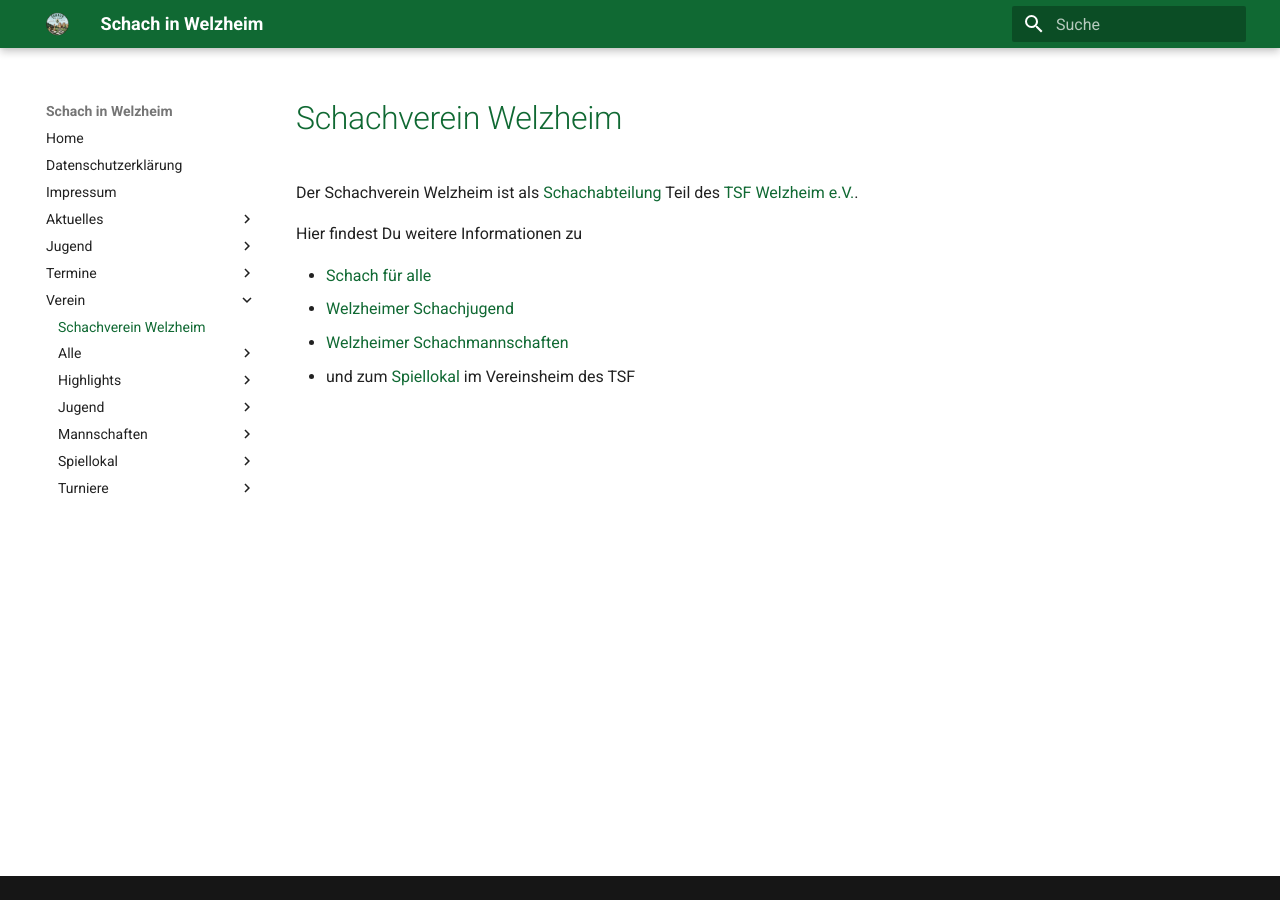
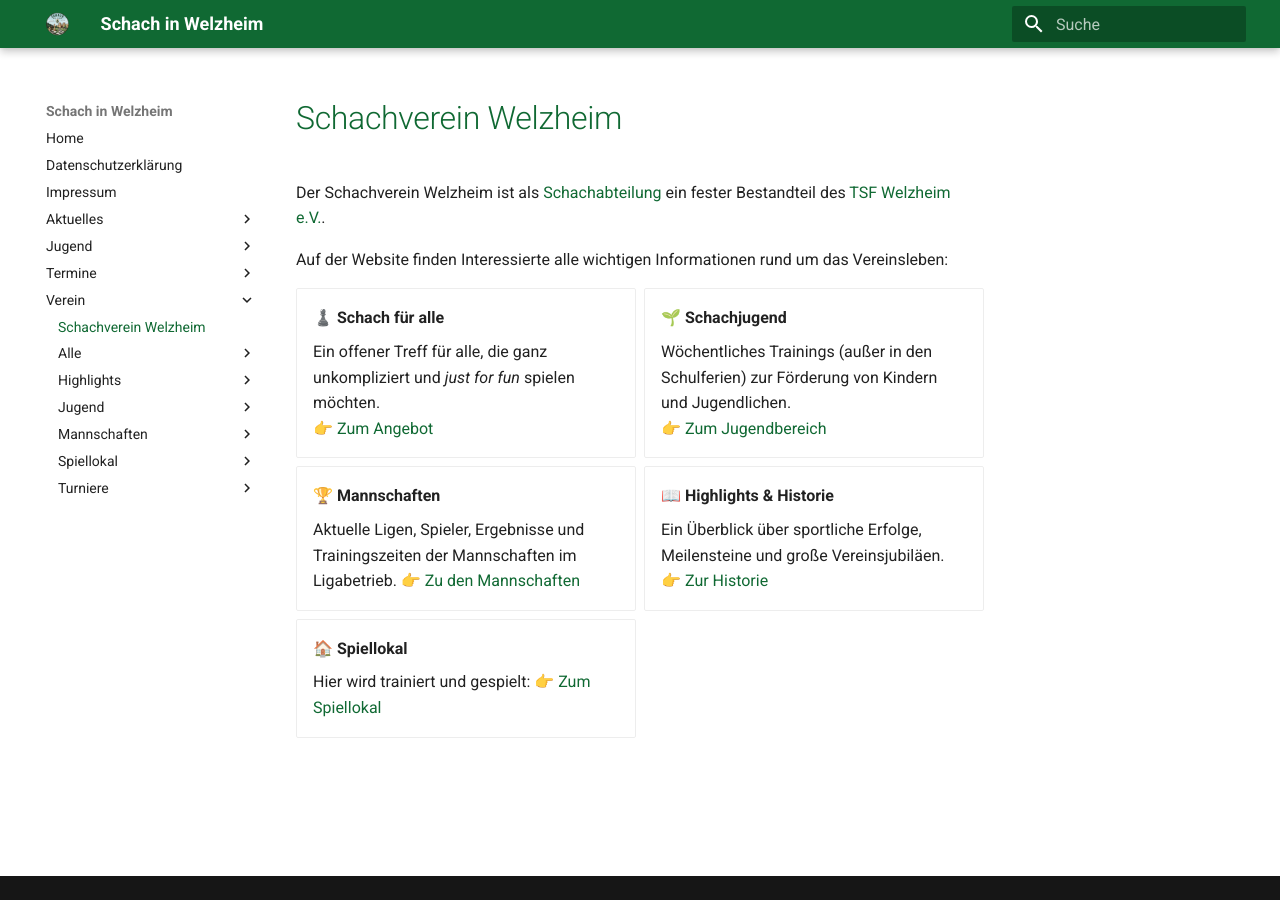
Before and after one commit to schachwelzheim/schachwelzheim, an MkDocs documentation site: the page built from docs/verein/index.md, in a window 1280 px wide. Built offline with MkDocs 1.6.1 and Material for MkDocs 9.7.7, drawn with Linux system fonts in a browser that asks for light colours.

Commit message:
Revise Schachverein Welzheim index page content
Updated the content and structure of the Schachverein Welzheim page to enhance clarity and presentation.

```diff
--- a/docs/verein/index.md
+++ b/docs/verein/index.md
@@ -1,12 +1,34 @@
 # Schachverein Welzheim
 
-Der Schachverein Welzheim ist als
-[Schachabteilung](https://www.tsfwelzheim.de/abteilungen/schach/) Teil des
-[TSF Welzheim e.V.](https://www.tsfwelzheim.de).
+Der Schachverein Welzheim ist als [Schachabteilung](https://www.tsfwelzheim.de/abteilungen/schach/) ein fester Bestandteil des [TSF Welzheim e.V.](https://www.tsfwelzheim.de).
 
-Hier findest Du weitere Informationen zu
+Auf der Website finden Interessierte alle wichtigen Informationen rund um das Vereinsleben:
 
-* [Schach für alle](./alle)
-* [Welzheimer Schachjugend](./jugend)
-* [Welzheimer Schachmannschaften](./mannschaften)
-* und zum [Spiellokal](./spiellokal) im Vereinsheim des TSF
+<div class="grid cards" markdown>
+
+-   __♟️ Schach für alle__
+
+    Ein offener Treff für alle, die ganz unkompliziert und *just for fun* spielen möchten.
+    👉 [Zum Angebot](./alle)
+
+-   __🌱 Schachjugend__
+
+    Wöchentliches Trainings (außer in den Schulferien) zur Förderung von Kindern und Jugendlichen.
+    👉 [Zum Jugendbereich](./jugend)
+
+-   __🏆 Mannschaften__
+
+    Aktuelle Ligen, Spieler, Ergebnisse und Trainingszeiten der Mannschaften im Ligabetrieb.
+    👉 [Zu den Mannschaften](./mannschaften)
+
+-   __📖 Highlights & Historie__
+
+    Ein Überblick über sportliche Erfolge, Meilensteine und große Vereinsjubiläen.
+    👉 [Zur Historie](./highlights)
+
+-   __🏠 Spiellokal__
+
+    Hier wird trainiert und gespielt:
+    👉 [Zum Spiellokal](./spiellokal)
+
+</div>
```
